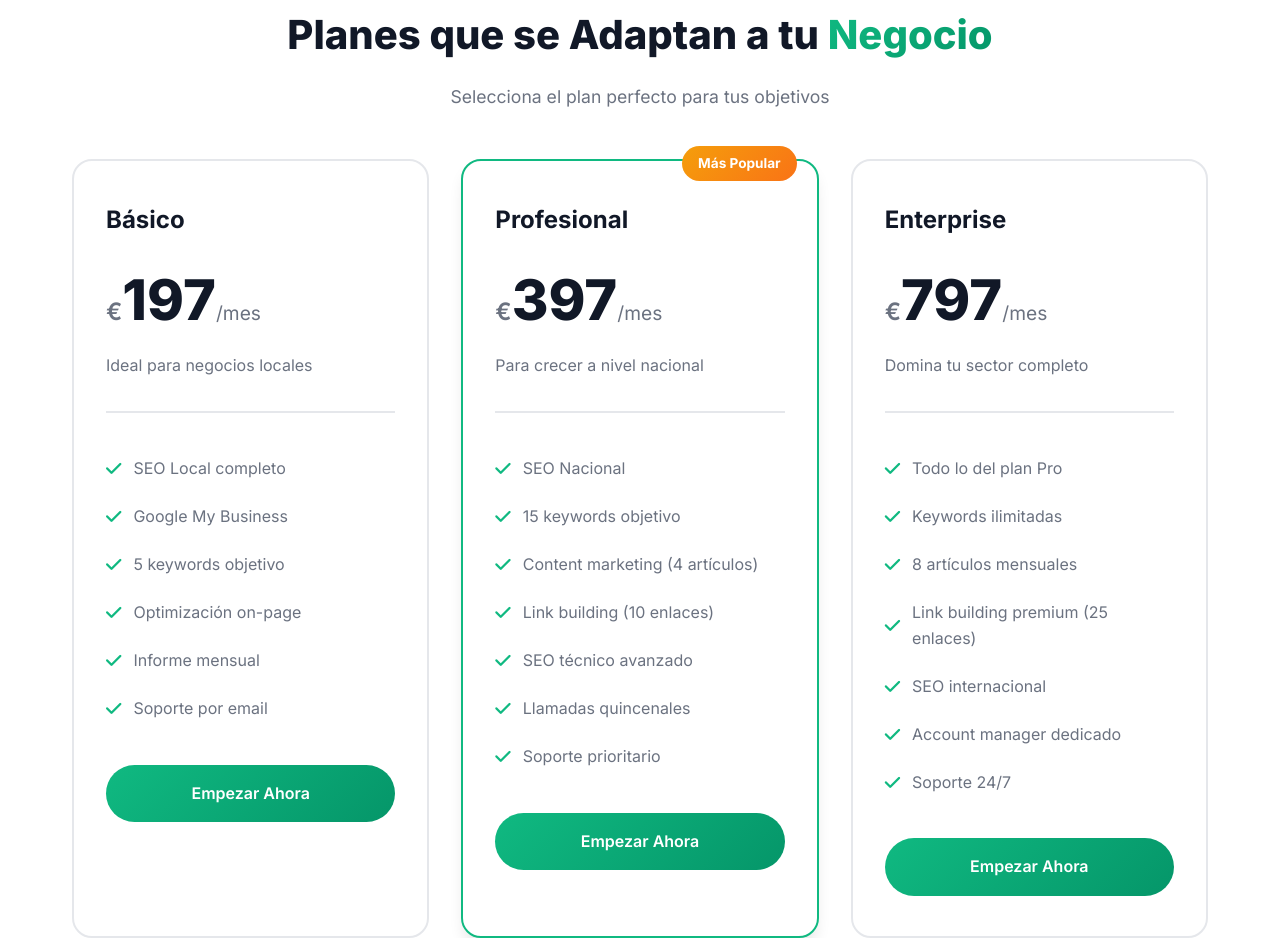
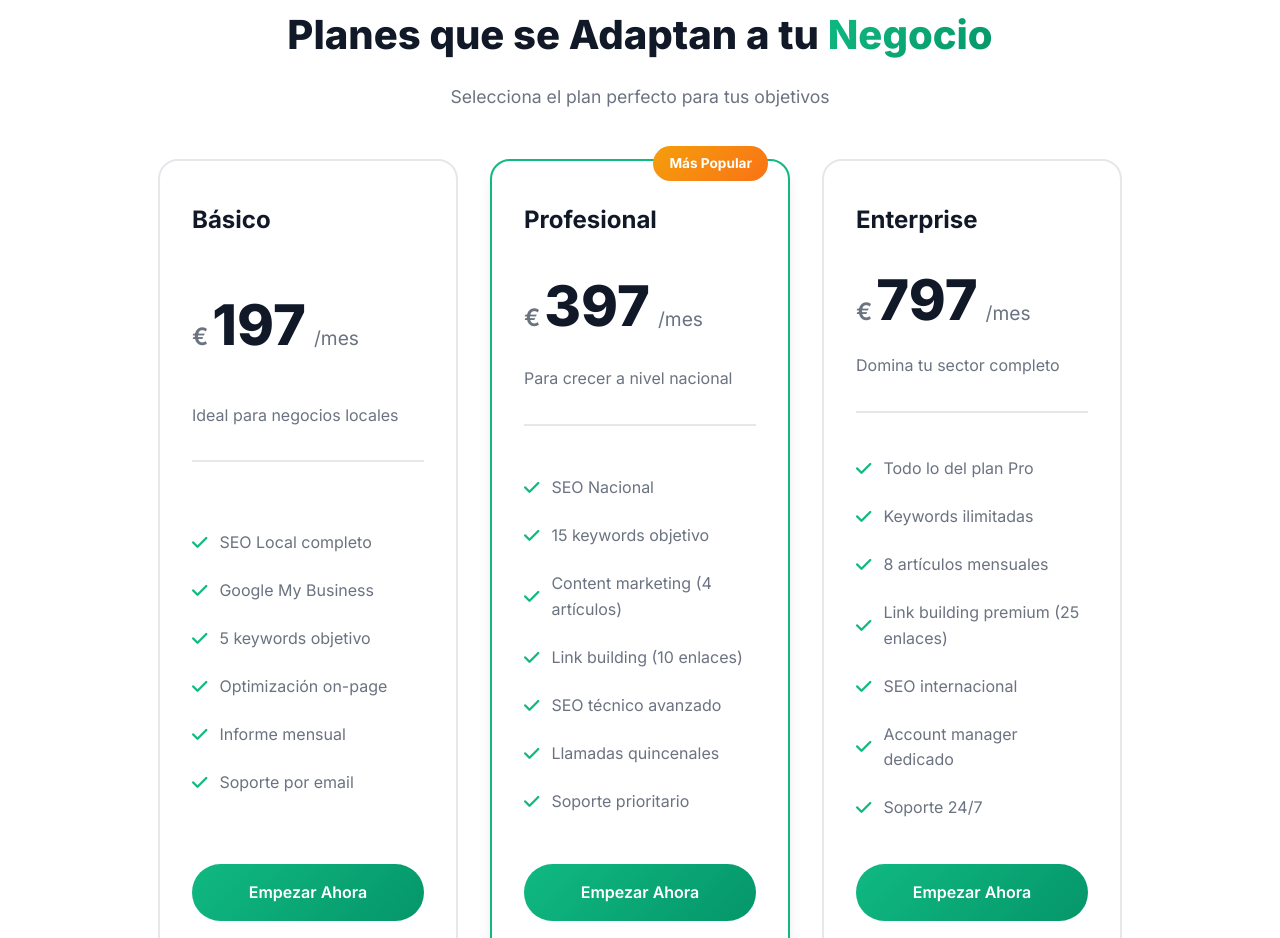
Before and after one commit to valerox2222-del/seoparaelbaix, a plain HTML site: page index.html in a window 1280 px wide. Shown: the part 4428-5366 px from the top of the page. Drawn offline with Linux system fonts and the light colour scheme.

Commit message:
Fix layout and pricing button alignment

```diff
--- a/style.css
+++ b/style.css
@@ -425,7 +425,7 @@ body {
     margin-bottom: 1rem;
 }
 
-.service-card>p {
+.service-card p {
     color: var(--gray);
     margin-bottom: 1.5rem;
 }
@@ -636,9 +636,10 @@ body {
 }
 
 .pricing-grid {
-    display: grid;
-    grid-template-columns: repeat(auto-fit, minmax(300px, 1fr));
+    display: flex;
+    flex-wrap: wrap;
     gap: 2rem;
+    justify-content: center;
 }
 
 .pricing-card {
@@ -648,6 +649,10 @@ body {
     border: 2px solid var(--gray-light);
     transition: all 0.3s;
     position: relative;
+    display: flex;
+    flex-direction: column;
+    justify-content: space-between;
+    width: 300px;
 }
 
 .pricing-card:hover {
@@ -682,11 +687,13 @@ body {
     font-size: 3.5rem;
     font-weight: 800;
     color: var(--dark);
+    margin-left: 0.25rem;
 }
 
 .period {
     font-size: 1.2rem;
     color: var(--gray);
+    margin-left: 0.5rem;
 }
 
 .plan-description {
@@ -813,7 +820,7 @@ body {
     margin-bottom: 1.5rem;
 }
 
-.contact-info>p {
+.contact-info p {
     font-size: 1.1rem;
     color: var(--gray);
     margin-bottom: 1.5rem;
```
